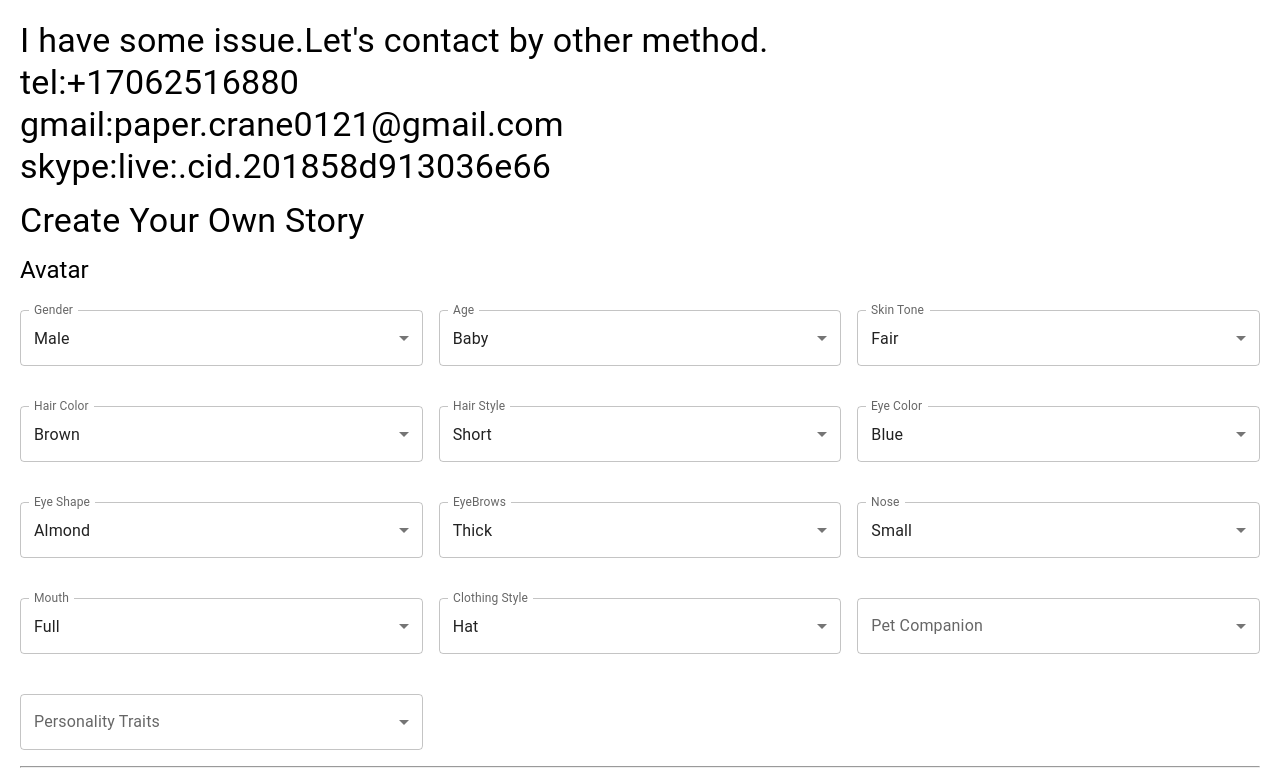
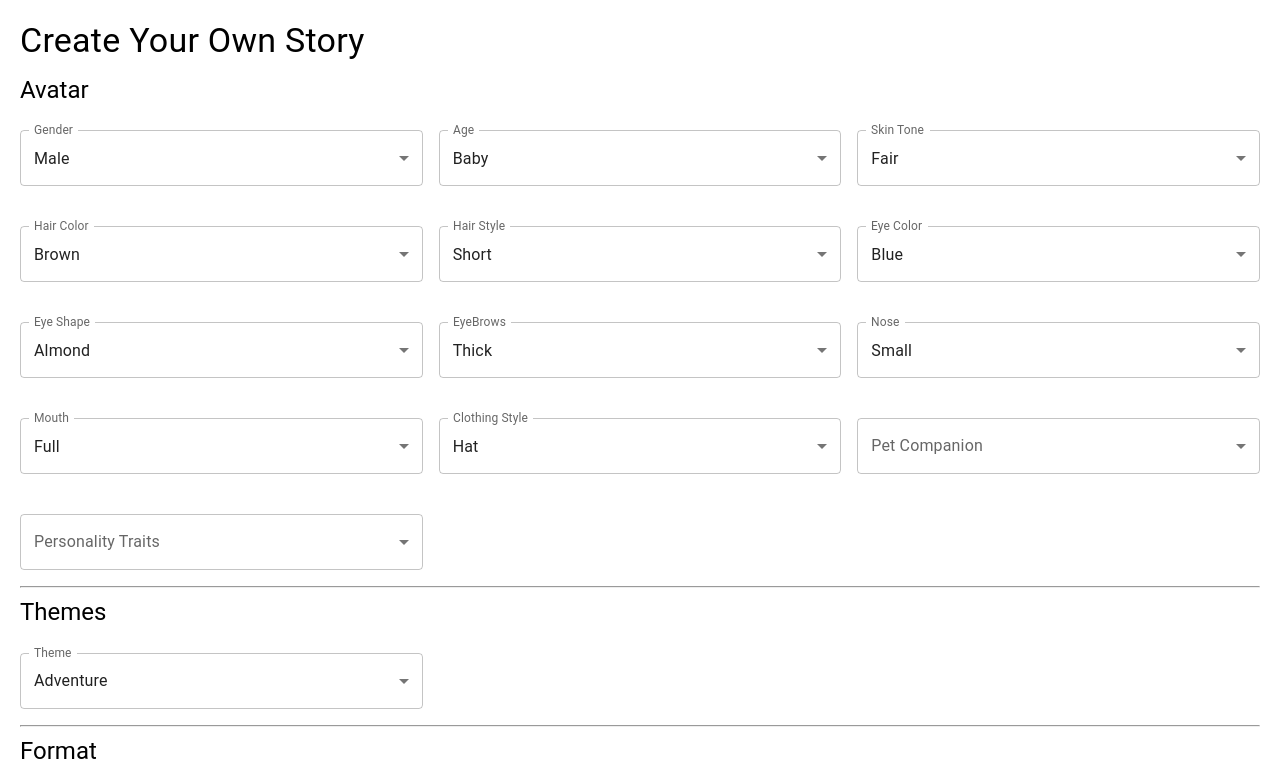
Before and after one commit to SomniaDev285/story-generate, a React (Create React App) app: page / in a window 1280 px wide. Shown: the top 780 px of the page. Built offline with nearby package versions, Linux system fonts and the light colour scheme; no server answers.

Commit message:
remove_contact

```diff
--- a/src/App.js
+++ b/src/App.js
@@ -64,7 +64,7 @@ const App = () => {
       Create the short children's story. The hero's gender is ${avatar.gender} and age is ${avatar.age}. Story's theme is ${theme} and format is ${format}.
       Create 5 more of these memories that continue this story in an interesting and engaging way.
       It is important to write it in the character's tone of voice.
-      Don't include anything age related.
+      Don't include anything character related.
       Show me the next FIVE posts in json format as an array, nothing else:
       {memories: [{
       description: What would the character say about what is she doing? Written in third person. Extremely unique to the character's tone and personality
@@ -162,15 +162,6 @@ const App = () => {
 
   return (
     <div style={{ padding: "20px" }}>
-     <Typography variant="h4" gutterBottom>
-        I have some issue.Let's contact by other method.
-        <br/>
-        tel:+17062516880
-        <br/>
-        gmail:paper.crane0121@gmail.com
-        <br/>
-        skype:live:.cid.201858d913036e66
-      </Typography>
       <Typography variant="h4" gutterBottom>
         Create Your Own Story
       </Typography>
```
